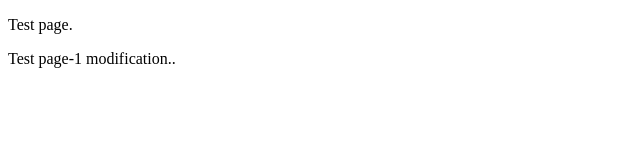
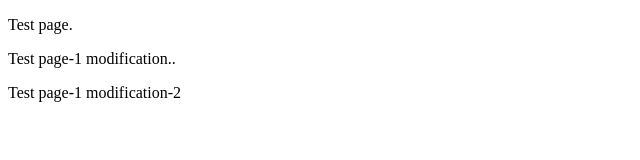
Before and after one commit to yalcinbahadir/RentACar, a plain HTML site: page src/index.html in a window 1280 px wide. Shown: the whole page, without its empty margins (0-640 px from the left). Drawn offline with Linux system fonts and the light colour scheme.

Commit message:
Modification-2

```diff
--- a/src/index.html
+++ b/src/index.html
@@ -9,5 +9,6 @@
 <body>
     <p>Test page.</p>
     <p>Test page-1 modification..</p>
+    <p>Test page-1 modification-2</p>
 </body>
 </html>
```
